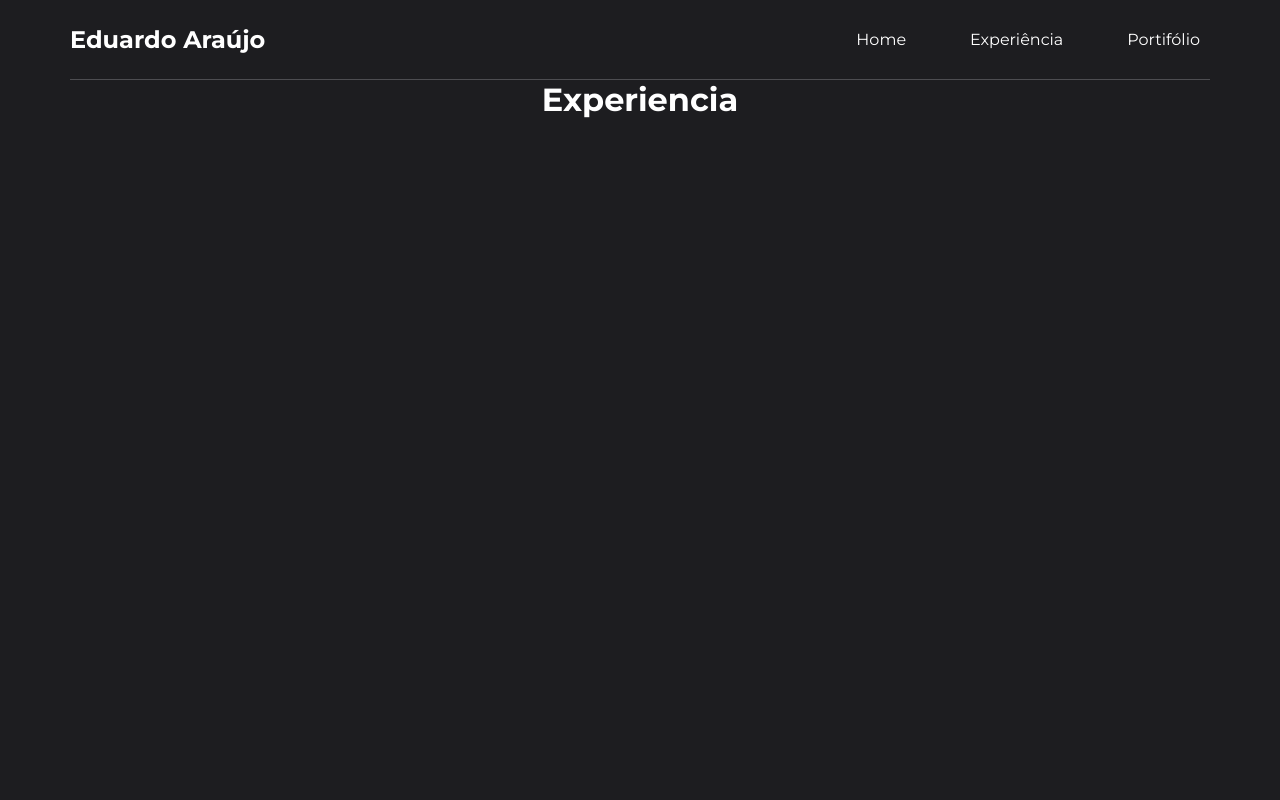
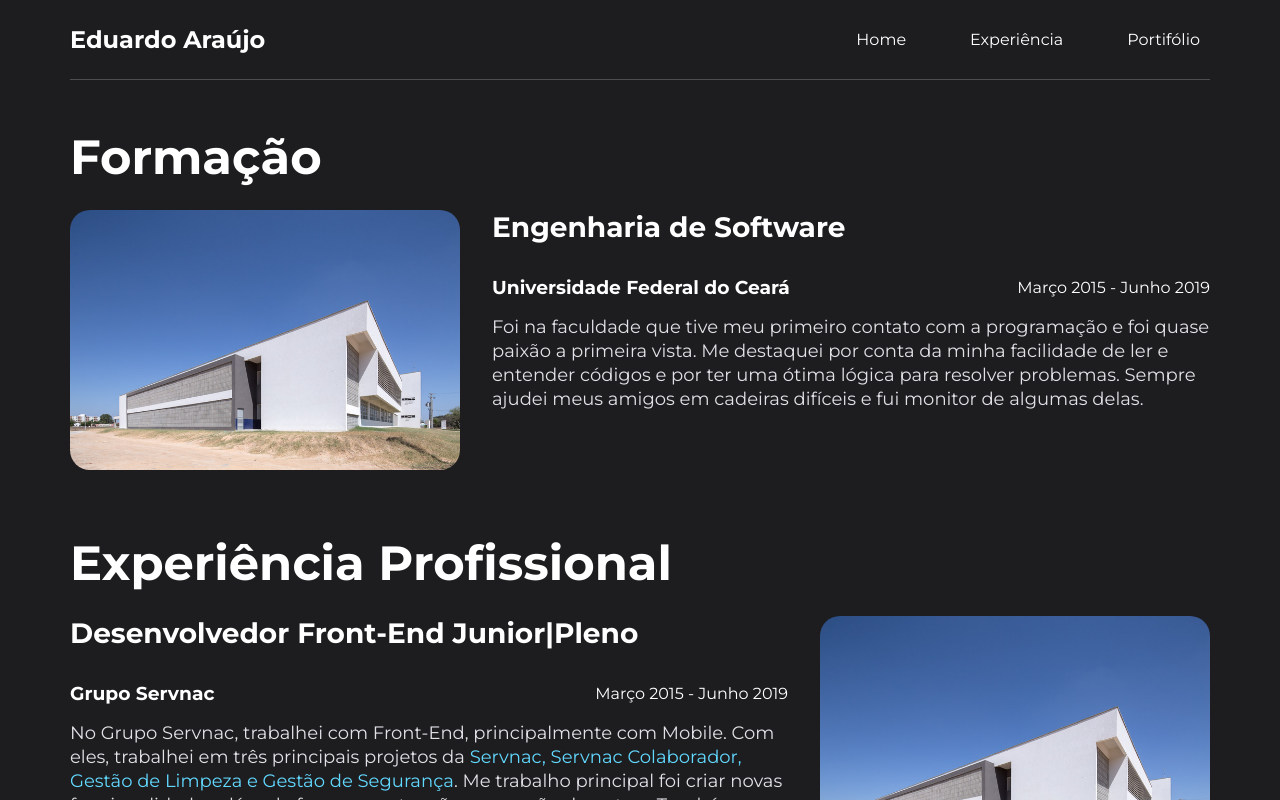
Before and after one commit to EduardoAraD/portifolio, a Next.js app: page /experiencia in a window 1280 px wide. Built offline with nearby package versions, Linux system fonts and the light colour scheme.

Commit message:
Screen Experience

```diff
--- a/src/app/experiencia/page.tsx
+++ b/src/app/experiencia/page.tsx
@@ -1,5 +1,62 @@
+import Image from 'next/image';
+
+import { ProjectCard } from '@/components/ProjectCard';
+import { projects } from '@/storage/Projects';
+
+import styles from './styles.module.scss';
+import ufcImage from '../../assets/ufc.jpeg';
+
 export default function Experience() {
   return (
-    <h1>Experiencia</h1>
+    <div className={styles.container}>
+      <div className={styles.section}>
+        <h1>Formação</h1>
+        <div className={styles.info}>
+          <Image src={ufcImage} alt='UFC Russas' quality={80} />
+          <div>
+            <h2>Engenharia de Software</h2>
+            <div>
+              <h3>Universidade Federal do Ceará</h3>
+              <span>Março 2015 - Junho 2019</span>
+            </div>
+            <p>
+              {"   "}Foi na faculdade que tive meu primeiro contato com a programação e foi quase paixão a primeira vista.
+              Me destaquei por conta da minha facilidade de ler e entender códigos e por ter uma ótima lógica para resolver
+              problemas. Sempre ajudei meus amigos em cadeiras difíceis e fui monitor de algumas delas.
+            </p>
+          </div>
+        </div>
+      </div>
+      <div className={styles.section}>
+        <h1>Experiência Profissional</h1>
+        <div className={styles.info}>
+          <div>
+            <h2>Desenvolvedor Front-End Junior|Pleno</h2>
+            <div>
+              <h3>Grupo Servnac</h3>
+              <span>Março 2015 - Junho 2019</span>
+            </div>
+            <p>
+              {"   "}No Grupo Servnac, trabalhei com Front-End, principalmente com Mobile. Com eles, trabalhei em três
+              principais projetos da <span>Servnac, Servnac Colaborador, Gestão de Limpeza e Gestão de Segurança</span>. Me trabalho principal
+              foi criar novas funcionalidades além de fazer manutenção e correção de outras. Também trabalhei na parte de deploy
+              em sites e aplicativos no <b>AWS, Google Play e Apple Store</b>.
+            </p>
+          </div>
+          <Image src={ufcImage} alt='UFC Russas' quality={80} />
+        </div>
+        <div className={styles.projects}>
+          <h3>Principais Projetos</h3>
+          {projects.map(project => (
+            <ProjectCard
+              key={project.name}
+              content={project.content}
+              links={project.links}
+              name={project.name}
+            />
+          ))}
+        </div>
+      </div>
+    </div>
   )
 }
--- /dev/null
+++ b/src/app/experiencia/styles.module.scss
@@ -0,0 +1,72 @@
+.container {
+  padding: 3rem 0;
+  display: flex;
+  flex-direction: column;
+  gap: 4rem;
+
+  max-width: 1140px;
+  width: 100%;
+  flex: 1;
+}
+
+.section {
+  > h1 {
+    font-size: 3rem;
+    color: var(--white);
+    font-weight: 700;
+    margin-bottom: 1.5rem;
+  }
+
+  div.info {
+    display: flex;
+    gap: 2rem;
+
+    > div {
+      > div {
+        display: flex;
+        align-items: center;
+        justify-content: space-between;
+        margin-bottom: 1rem;
+      }
+
+      h3 span {
+        font-size: 1.125rem;
+        color: var(--white);
+      }
+      p {
+        font-size: 1.125rem;
+        color: var(--gray-100);
+        line-height: 1.5rem;
+
+        b {
+          color: var(--green-500);
+        }
+        > span {
+          color: var(--blue-500);
+        }
+      }
+    }
+
+    img {
+      height: 260px;
+      width: 400px;
+      object-fit: contain;
+      border-radius: 20px;
+    }
+
+    h2 {
+      font-size: 1.75rem;
+      color: var(--white);
+      font-weight: 700;
+      margin-bottom: 2rem;
+    }
+  }
+
+  div.projects {
+    margin-top: 1.5rem;
+    h3 {
+      font-size: 1.125rem;
+      color: var(--white);
+    }
+  }
+}
--- /dev/null
+++ b/src/components/ProjectCard/index.tsx
@@ -0,0 +1,50 @@
+import { FaReact, FaApple } from 'react-icons/fa';
+import { DiAndroid } from 'react-icons/di';
+import { IconLink } from '@/models/project';
+import styles from './styles.module.scss';
+import { useCallback } from 'react';
+
+type Props = {
+  name: string;
+  links: IconLink[];
+  content: string;
+}
+
+export const ProjectCard = ({ content, links, name }: Props) => {
+  const iconRender = (link: IconLink) => {
+    switch(link.icon){
+      case 'Web': return <FaReact size={20} />
+      case 'Android': return <DiAndroid size={20} />
+      case 'IOS': return <FaApple size={20} />
+      case 'default': return <FaReact size={20} />
+    }
+  }
+
+  const renderLinks = useCallback((item: IconLink) => {
+    if(item.icon === 'default') {
+      return (
+        <div key={item.icon}>{iconRender(item)}</div>
+      );
+    } else {
+      return (
+        <a
+          key={item.link}
+          href={item.link}
+          target='_blank'
+        >
+          {iconRender(item)}
+        </a>
+      )
+    }
+  }, []);
+
+  return (
+    <div className={styles.card}>
+      <div className={styles.title}>
+        <p>{name}</p>
+        {links.map(item => renderLinks(item))}
+      </div>
+      <span>{content}</span>
+    </div>
+  )
+}
--- /dev/null
+++ b/src/components/ProjectCard/styles.module.scss
@@ -0,0 +1,46 @@
+.card {
+  display: flex;
+  flex-direction: column;
+  background: var(--gray-720);
+  margin-top: 2rem;
+  padding: 1.5rem;
+  border-radius: 1.2rem;
+  margin-bottom: 1rem;
+
+  div.title {
+    background-color: var(--gray-720);
+    border: 1px solid var(--gray-800);
+
+    display: flex;
+    margin-top: -2.75rem;
+    height: 2.5rem;
+    border-radius: 99px;
+    padding: 1rem;
+    min-width: auto;
+    align-items: center;
+    gap: 0.75rem;
+    width: fit-content;
+
+    p {
+      line-height: 1.8rem;
+      font-size: 1.125rem;
+      font-weight: 500;
+      margin-right: 1rem;
+    }
+
+    a {
+      color: var(--white);
+      transition: 0.2s;
+      &:hover {
+        color: var(--blue-500);
+      }
+    }
+  }
+
+  span {
+    line-height: 1.5rem;
+    font-size: 1rem;
+    color: var(--gray-100);
+  }
+
+}
--- /dev/null
+++ b/src/models/project.ts
@@ -0,0 +1,10 @@
+export interface IconLink {
+  icon: 'Web' | 'Android' | 'IOS' | 'default';
+  link: string;
+}
+
+export interface Project {
+  name: string;
+  content: string;
+  links: IconLink[];
+}
--- /dev/null
+++ b/src/storage/Projects/index.ts
@@ -0,0 +1,37 @@
+import { Project } from "@/models/project";
+
+export const projects: Project[] = [
+  {
+    name: 'Servnac Colaborador',
+    content: 'Foi um projeto que participei criando e fazendo manutenção das funcionalidades. Possui um site e um aplicativo em Android e IOS',
+    links: [
+      { icon: 'Web', link: 'https://servnaccolaborador.com/' },
+      { icon: 'Android', link: 'https://play.google.com/store/apps/details?id=com.servnaccolaborador' },
+      { icon: 'IOS', link: 'https://apps.apple.com/br/app/app-servnac-colaborador/id1611601123' },
+    ]
+  },
+  {
+    name: 'Gestão de Limpeza',
+    content: 'Nesso projeto o que se destaca foi nossa equipe teve que refazer todo o layout em todas as plataformas(Web e Mobile). Fui responsável pelo Mobile com Android e IOS, em que eu criei a versão IOS para o aplicativo.',
+    links: [
+      { icon: 'Android', link: 'https://play.google.com/store/apps/details?id=com.gestaoqr' },
+      { icon: 'IOS', link: 'https://apps.apple.com/br/app/servnac-gest%C3%A3o-de-limpeza/id1609296705' },
+    ]
+  },
+  {
+    name: 'Gestão de Segurança',
+    content: 'Igual ao Limpeza, esse projeto tambem teve que ser refeito. Minha responsabilidade era o mobile com Android e IOS. E nesse também criei uma versão IOS para o aplicativo.',
+    links: [
+      { icon: 'Android', link: 'https://play.google.com/store/apps/details?id=com.gestaosegurancaqr' },
+      { icon: 'IOS', link: 'https://apps.apple.com/br/app/gest%C3%A3o-de-seguran%C3%A7a/id1608411955' },
+    ]
+  },
+  {
+    name: 'Tapp',
+    content: 'Esse foi o único projeto que criei totalmente do zero. E foi a base para criar a versão 2.0 do Gestão de Limpeza',
+    links: [
+      { icon: 'Android', link: 'https://play.google.com/store/apps/details?id=com.tappmobile' },
+      { icon: 'IOS', link: 'https://apps.apple.com/br/app/tappmobile/id1590907786' },
+    ]
+  },
+]
```
Also changed, not shown: src/app/page.tsx (+8 -10 lines), src/assets/ufc.jpeg (added).
